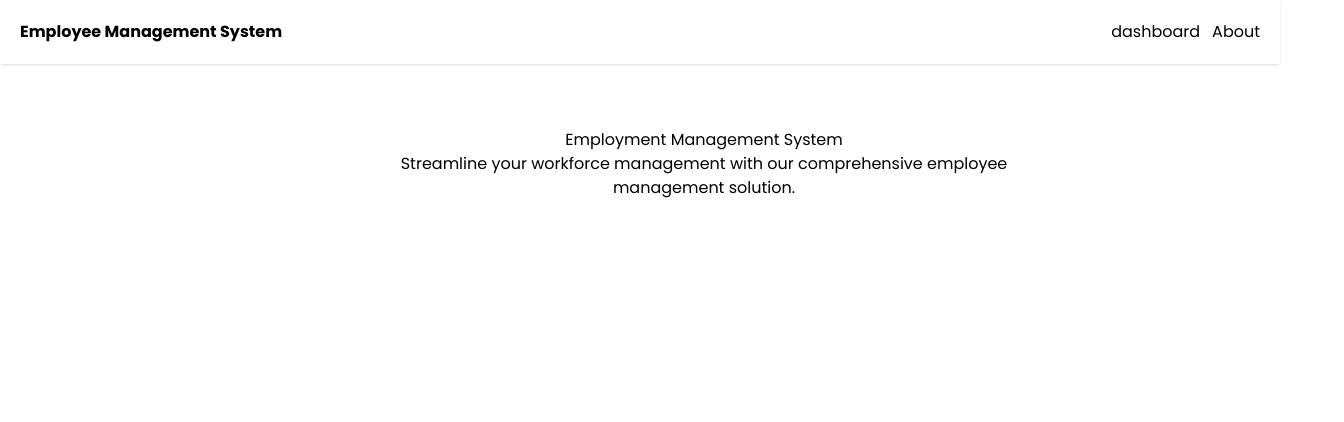
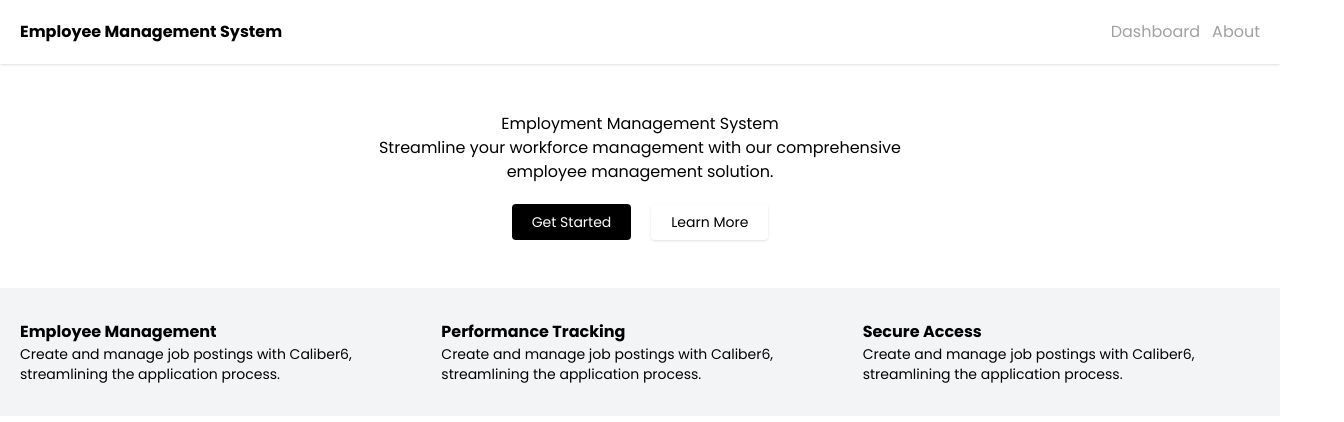
Before and after one commit to dude613/Avoda2, a Nuxt app: page / in a window 1280 px wide. Shown: the top 422 px of the page, 1344 px wide, since content can reach past the window. Built offline with nearby package versions, Linux system fonts and the light colour scheme.

Commit message:
chore: add marketing section for landing page

```diff
--- /dev/null
+++ b/components/AppButton.vue
@@ -0,0 +1,30 @@
+<script setup lang="ts">
+type Variants = 'primary' | 'secondary';
+
+// define props going into the button component
+defineProps({
+  text: {
+    type: String,
+    required: true,
+  },
+  variant: {
+    type: String as () => Variants,
+    default: 'primary',
+  },
+});
+</script>
+
+<template>
+  <button
+    :class="[
+      'px-5 py-2 capitalize flex space-x-5 text-sm rounded-sm focus-visible:outline-none disabled:pointer-events-none cursor-pointer justify-center items-center',
+      {
+        'bg-white shadow-sm': variant === 'primary',
+        'text-white bg-black hover:bg-gray-900/90': variant === 'secondary',
+      },
+    ]"
+  >
+    <slot name="icon" />
+    <span>{{ text }}</span>
+  </button>
+</template>
--- a/components/AppHeader.vue
+++ b/components/AppHeader.vue
@@ -3,7 +3,7 @@
     <div class="flex p-5 items-center max-w-7xl mx-auto sm:p-5">
       <p class="mr-auto font-bold capitalize">employee management system</p>
       <nav class="flex">
-				<ul class="flex gap-3">
+        <ul class="flex gap-3 *:text-neutral-400 *:capitalize">
           <li><nuxt-link to="/dashboard">dashboard</nuxt-link></li>
           <li><nuxt-link to="/about">About</nuxt-link></li>
         </ul>
--- /dev/null
+++ b/eslint.config.cjs
@@ -0,0 +1,56 @@
+import globals from 'globals';
+import pluginJs from '@eslint/js';
+import tseslint from 'typescript-eslint';
+import pluginVue from 'eslint-plugin-vue';
+
+export default [
+  {
+    files: ['**/*.{js,ts,vue}'],
+    languageOptions: {
+      globals: globals.browser,
+      ecmaVersion: 'latest',
+      sourceType: 'module',
+    },
+  },
+  pluginJs.configs.recommended,
+  ...tseslint.configs.recommended,
+  pluginVue.configs['flat/essential'],
+  {
+    files: ['**/*.vue'],
+    languageOptions: {
+      parser: tseslint.parser,
+    },
+  },
+  {
+    ignores: [
+      'node_modules/',
+      'dist/',
+      '.nuxt/',
+      '*.config.{js, cjs}',
+      '.output/',
+    ],
+  },
+  {
+    rules: {
+      'vue/multi-word-component-names': 'off',
+      'vue/no-v-html': 'warn',
+      'vue/component-tags-order': [
+        'error',
+        { order: ['script', 'template', 'style'] },
+      ],
+      '@typescript-eslint/no-explicit-any': 'warn',
+      '@typescript-eslint/no-unused-vars': [
+        'warn',
+        { argsIgnorePattern: '^_' },
+      ],
+      'nuxt/no-cjs-in-config': 'off',
+      'nuxt/no-undef': 'off',
+      'no-undef': 'off',
+    },
+    plugins: {
+      '@typescript-eslint': tseslint,
+      vue: pluginVue,
+      nuxt: true,
+    },
+  },
+];
--- a/eslint.config.js
+++ /dev/null
@@ -1,36 +0,0 @@
-import globals from 'globals';
-import pluginJs from '@eslint/js';
-import tseslint from 'typescript-eslint';
-import pluginVue from 'eslint-plugin-vue';
-
-/** @type {import('eslint').Linter.Config[]} */
-export default [
-	{ files: ['**/*.{js,mjs,cjs,ts,vue}'] },
-	{ files: ['**/*.js'], languageOptions: { sourceType: 'commonjs' } },
-	{ languageOptions: { globals: globals.browser } },
-	pluginJs.configs.recommended,
-	...tseslint.configs.recommended,
-	...pluginVue.configs['flat/essential'],
-	{ files: ['**/*.vue'], languageOptions: { parserOptions: { parser: tseslint.parser } } },
-	{
-		ignores: ['node_modules/', 'dist/', '.nuxt/', '*.config.js', '.output/']
-	},
-	{
-		rules: {
-			'vue/multi-word-component-names': 'off',
-			'vue/no-v-html': 'warn',
-			'vue/component-tags-order': [
-				'error',
-				{
-					order: ['script', 'template', 'style']
-				}
-			],
-			'@typescript-eslint/no-explicit-any': 'warn',
-			'@typescript-eslint/no-explicit-any': 'off', // Allow the use of `any` type
-			'@typescript-eslint/no-unused-vars': ['warn', { argsIgnorePattern: '^_' }], // Ignore unused variables starting with "_"
-			'nuxt/no-cjs-in-config': 'off',
-			'nuxt/no-undef': 'off',
-			'no-undef': 'off'
-		}
-	}
-];
--- a/pages/index.vue
+++ b/pages/index.vue
@@ -5,19 +5,58 @@
     {
       name: 'description',
       content:
-					'Caliber6 is an employment management system built to streamline the job search process for employees.'
-			}
-		]
+        'Caliber6 is an employment management system built to streamline the job search process for employees.',
+    },
+  ],
 });
+
+const marketing_content = [
+  {
+    title: 'employee management',
+    description:
+      'Create and manage job postings with Caliber6, streamlining the application process.',
+  },
+  {
+    title: 'performance tracking',
+    description:
+      'Create and manage job postings with Caliber6, streamlining the application process.',
+  },
+  {
+    title: 'secure access',
+    description:
+      'Create and manage job postings with Caliber6, streamlining the application process.',
+  },
+];
 </script>
 
 <template>
-	<section class="text-center w-full m-16">
+  <section class="text-center m-16 sm:m-8 sm:p-4">
     <div class="flex flex-col justify-center">
-			<p class="capitalize">employment management system</p>
+      <h1 class="capitalize">employment management system</h1>
       <p class="text-center mx-auto sm:w-full lg:w-1/2">
-				Streamline your workforce management with our comprehensive employee management solution.
+        Streamline your workforce management with our comprehensive employee
+        management solution.
       </p>
+    </div>
+
+    <div class="flex justify-center flex-col gap-5 mt-5 md:flex-row">
+      <app-button text="Get Started" variant="secondary" />
+      <app-button text="learn more" />
+    </div>
+  </section>
+
+  <section class="bg-gray-100">
+    <div
+      class="flex flex-col justify-center items-center gap-6 p-5 md:flex-row mx-auto max-w-7xl"
+    >
+      <div
+        v-for="content in marketing_content"
+        :key="content.title"
+        class="py-3"
+      >
+        <p class="capitalize font-bold text-md">{{ content.title }}</p>
+        <p class="text-sm">{{ content.description }}</p>
+      </div>
     </div>
   </section>
 </template>
```
Also changed, not shown: package.json (+5 -2 lines), 2 other files (tests, documents, lock files or other folders). Lines whose indentation alone changed are shown as unchanged.
